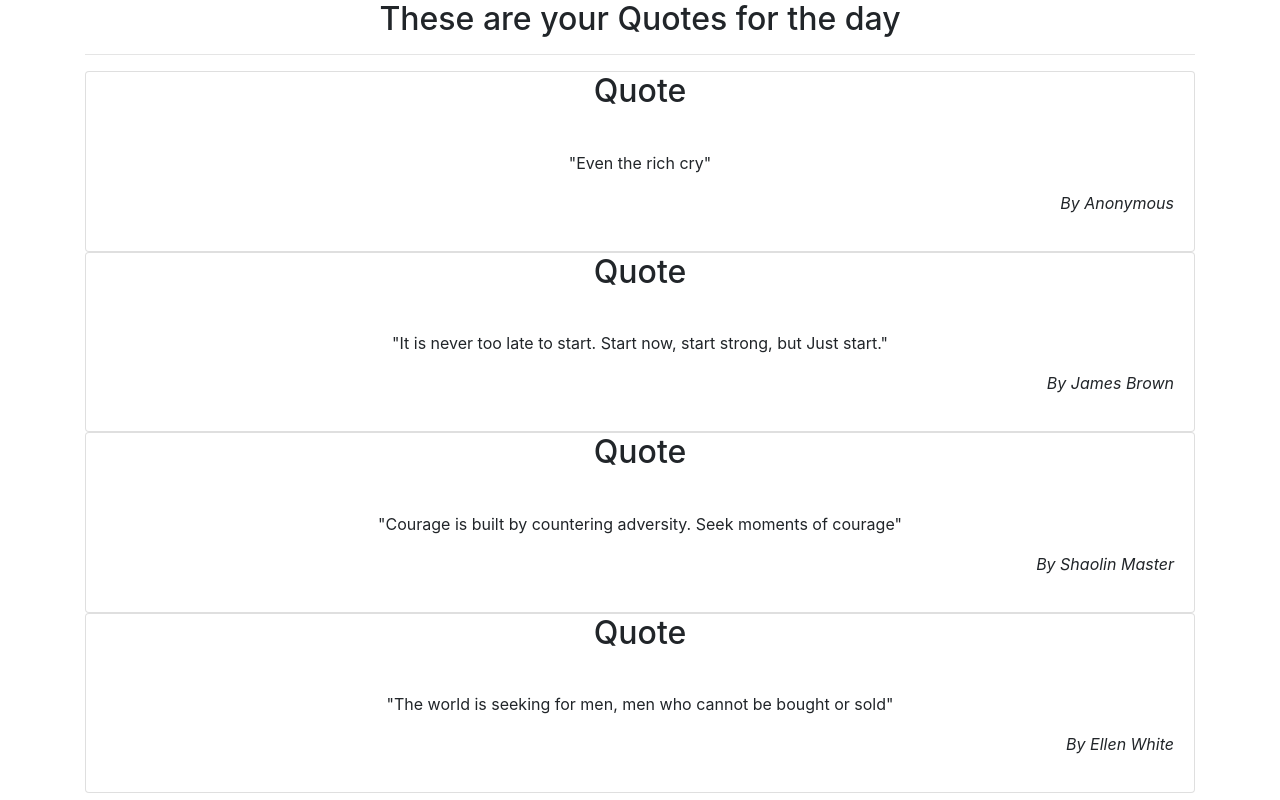
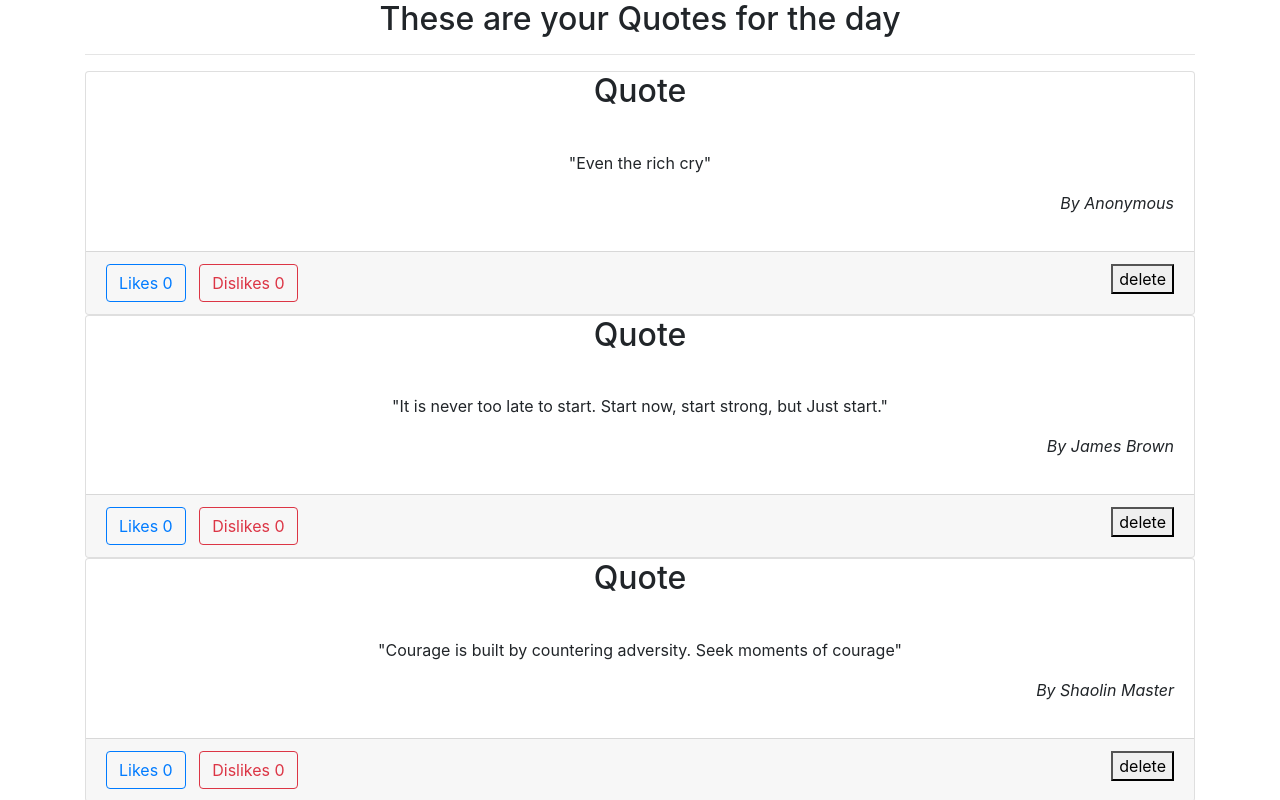
Before and after one commit to kolumr/Quotes, an Angular app: page / in a window 1280 px wide. Shown: the top 800 px of the page. Built offline with nearby package versions, Linux system fonts and the light colour scheme.

Commit message:
Added likes and dislikes buttons

```diff
--- a/src/app/quotes/quotes.component.html
+++ b/src/app/quotes/quotes.component.html
@@ -11,7 +11,13 @@
             <p class ="float-right"><i>By {{quote.author}}</i></p>
 
         </div>
-
+        <div class="card-footer text-muted">
+            <button type="button" (click)= 'addLikes()' class="btn btn-outline-primary">Likes  {{quote.upVote}}</button>
+                 &nbsp;
+                 <button type="button" (click)= 'addDislikes()' class="btn btn-outline-danger">Dislikes  {{quote.downVote}}</button>
+                 <button (click)='deleteQuote(i)' class = "float-right btn-primary-outline">
+                   delete</button>
+        </div>
     </div>
 
   </div>
```
